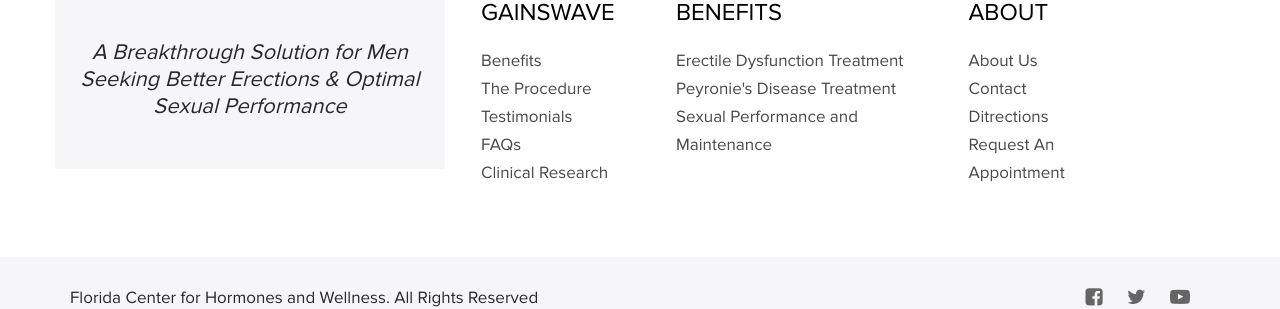
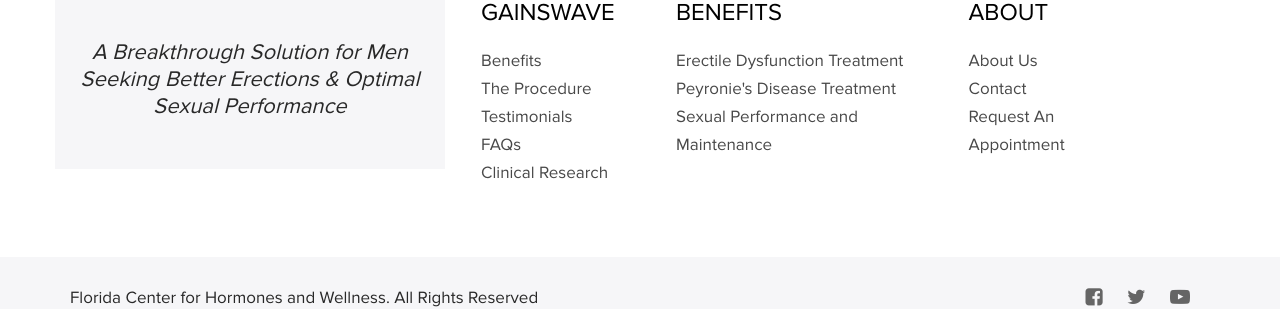
Before and after one commit to aaghealth/gainswavecolumbus.com, a Jekyll site: the page built from locations.html, in a window 1280 px wide. Shown: the part 992-1301 px from the top of the page. Built offline with Jekyll 4.4.1, drawn with Linux system fonts in a browser that asks for light colours; nearby versions of some CDN libraries.

Commit message:
Update footer.html

```diff
--- a/_includes/footer.html
+++ b/_includes/footer.html
@@ -29,7 +29,6 @@
 					<ul>
 						<li><a href="{{site.url}}/about" title="About GAINSWave {{site.keyword_location}}">About Us</a></li>
 						<li><a href="{{site.url}}/contact" title="Contact GAINSWave {{site.keyword_location}}">Contact</a></li>
-						<li><a href="{{site.map_directions}}" title="Directions to GAINSWave {{site.keyword_location}}">Ditrections</a></li>
 						<li><a href="{{site.url}}/request-an-appointment" title="Request an appointment with GAINSWave {{site.keyword_location}}">Request An Appointment</a></li>
 					</ul>
 				</div>
```
